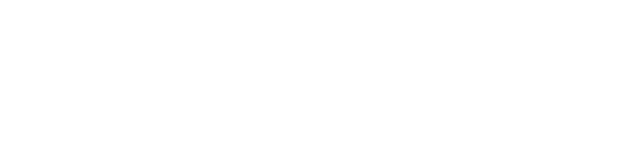
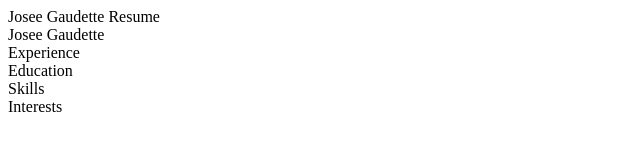
Before and after one commit to Junie-G/Resume, a plain HTML site: page index.html in a window 1280 px wide. Shown: the whole page, without its empty margins (0-640 px from the left). Drawn offline with Linux system fonts and the light colour scheme.

Commit message:
Add basic sections to html

```diff
--- a/index.html
+++ b/index.html
@@ -4,11 +4,16 @@
     <meta charset="UTF-8">
     <meta name="viewport" content="width=device-width, initial-scale=1.0">
     <style>
-        @import url('https://fonts.googleapis.com/css2?family=Poppins:ital,wght@0,100;0,200;0,300;0,400;0,500;0,600;0,700;0,800;0,900;1,100;1,200;1,300;1,400;1,500;1,600;1,700;1,800;1,900&family=Raleway:ital,wght@0,100..900;1,100..900&display=swap')
-    </style>
+        @import url('https://fonts.googleapis.com/css2?family=Poppins:ital,wght@0,100;0,200;0,300;0,400;0,500;0,600;0,700;0,800;0,900;1,100;1,200;1,300;1,400;1,500;1,600;1,700;1,800;1,900&family=Raleway:ital,wght@0,100..900;1,100..900&display=swap') </style>
+    <link rel="stylesheet" href="style.css />
     <title>Josee Gaudette Resume</title>
 </head>
 <body>
+    <header>Josee Gaudette</header>
+    <section> Experience </section>
+    <section> Education </section>
+    <section> Skills </section>
+    <section> Interests </section>
 
 </body>
 </html>
```
